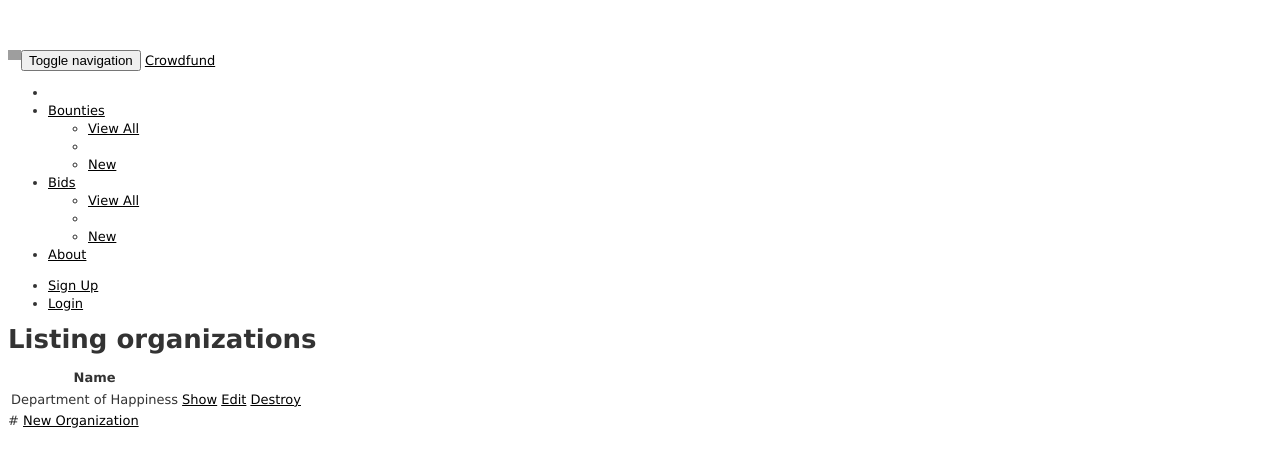
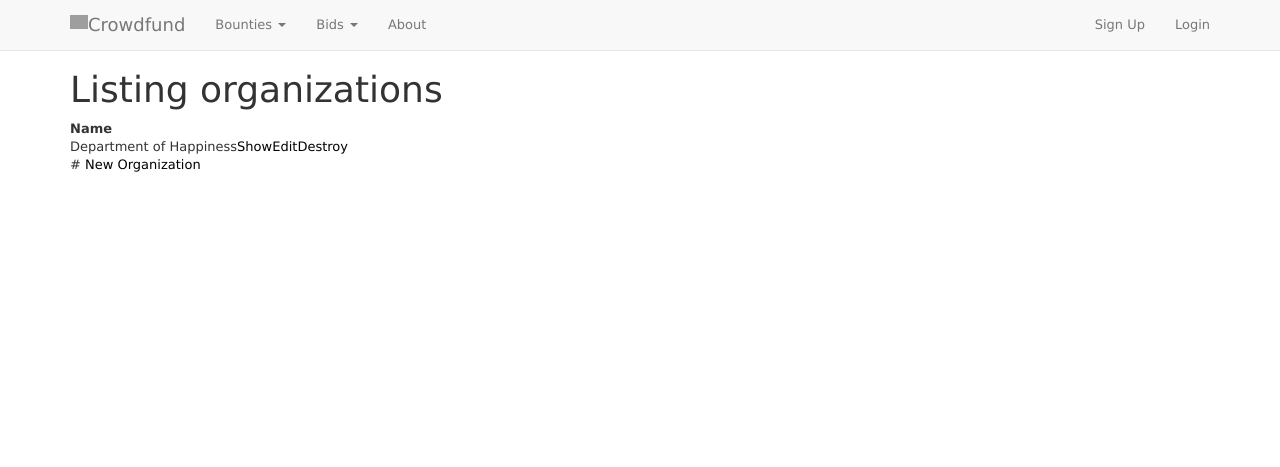
Before and after one commit to dhappy/crowdfund, a Rails app: page / in a window 1280 px wide. Shown: the top 467 px of the page. Run offline with Rails 7, Linux system fonts and the light colour scheme; data comes from the database, SQL or seed files in the repository; style sheets or scripts are compiled from the project's sources; parts of the project's set-up code (start-up, migrations or seed data) failed here and were passed over; some libraries are stand-ins or nearby versions; grey boxes are pictures that could not be loaded.

Commit message:
trying to fix heroku bootstrap

```diff
--- a/app/assets/stylesheets/application.css
+++ b/app/assets/stylesheets/application.css
@@ -12,7 +12,8 @@
  *= require_tree .
  */
 
-@import "bootstrap.css";
+@import "bootstrap"; /* works on Heroku */
+@import "bootstrap.css"; /* works in development */
 
 #logo {
     max-width: 1em;
```
